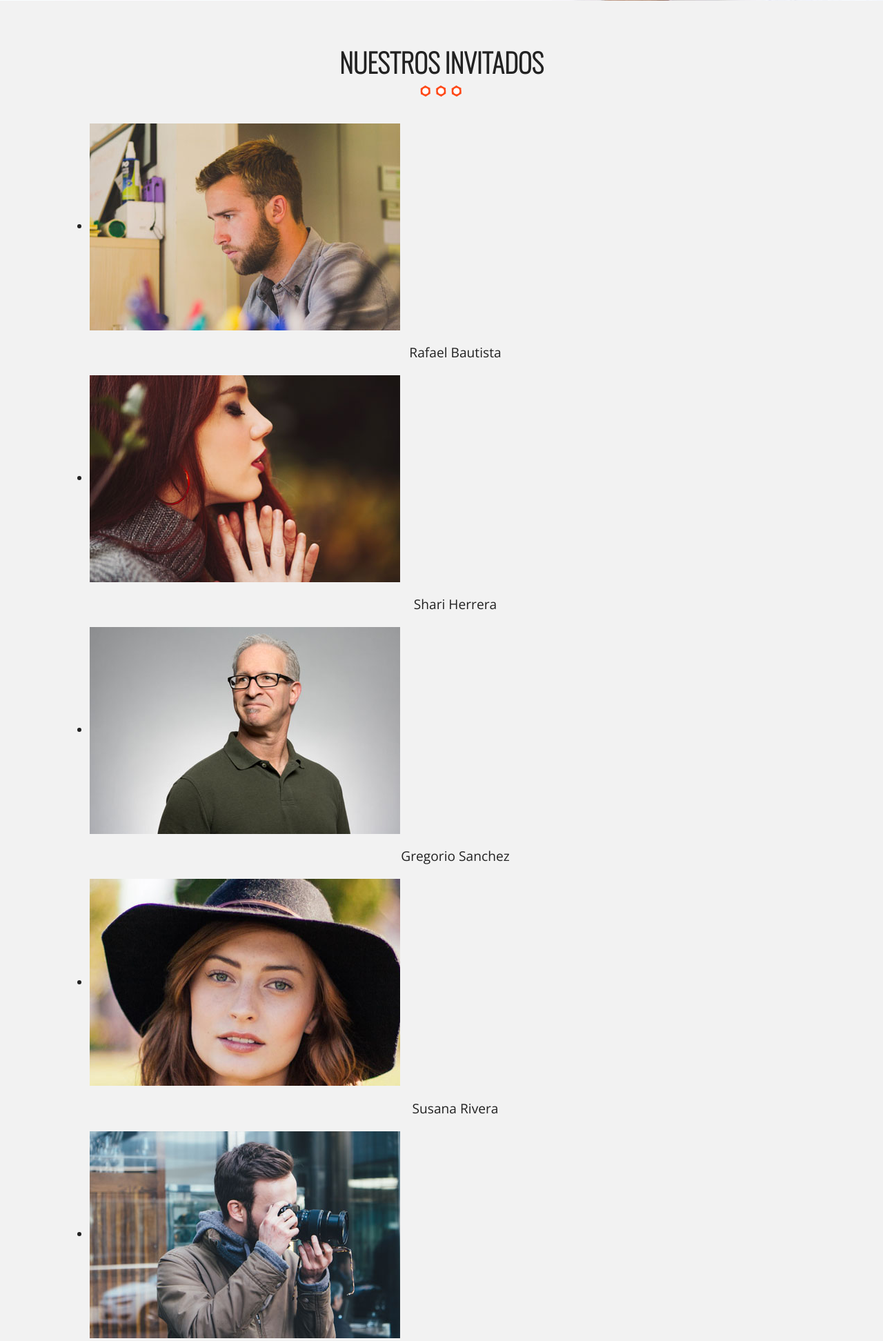
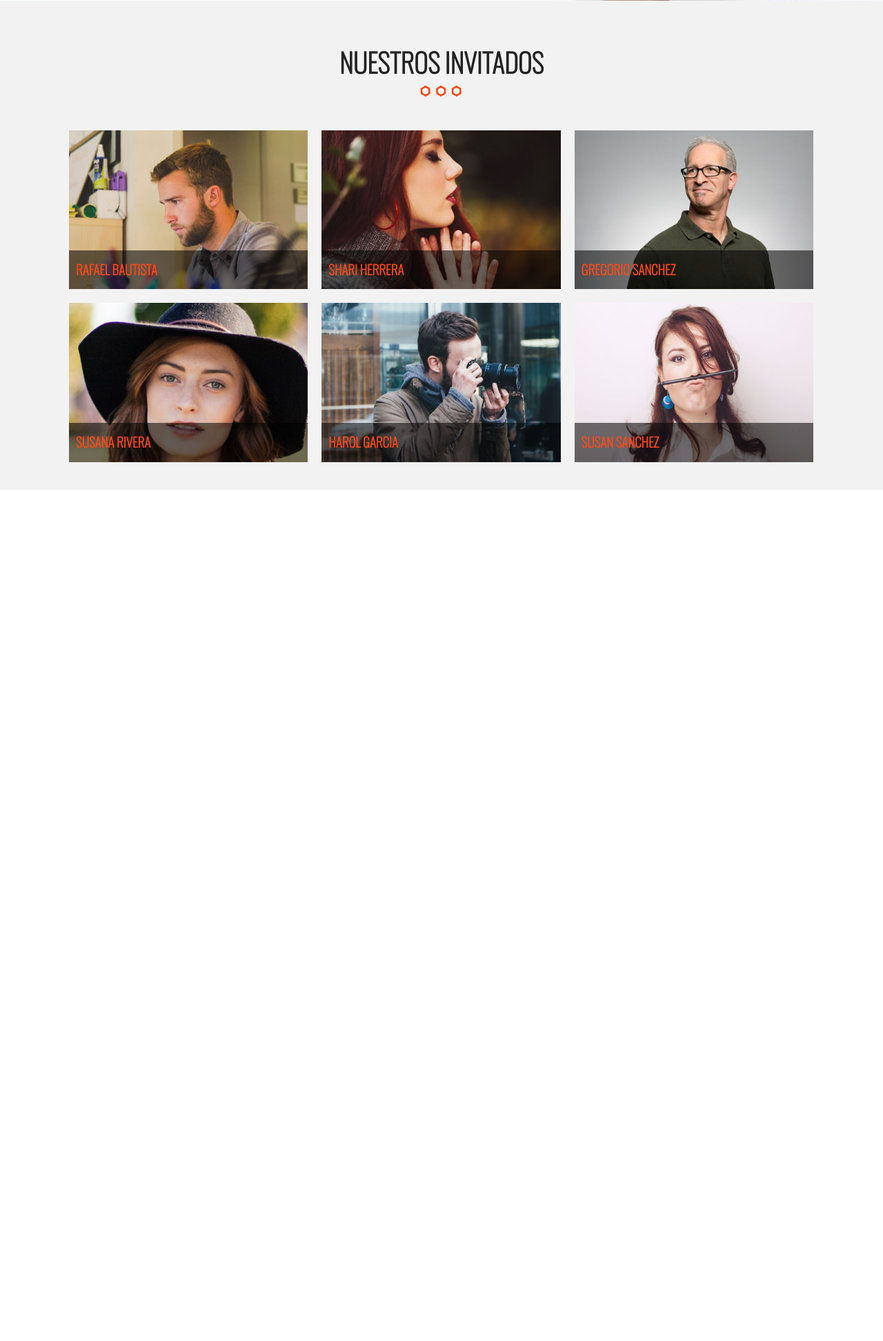
Before and after one commit to calapsu/proyecto_final, a PHP site: page / in a window 1280 px wide. Shown: the part 2285-4229 px from the top of the page at 69% size. After the commit the page ends 2995 px from the top, so only its background shows below. Run offline with PHP 8.4, Linux system fonts and the light colour scheme; grey boxes are pictures that could not be loaded.

Commit message:
Estilos para los presentadores

```diff
--- a/css/main.css
+++ b/css/main.css
@@ -185,6 +185,11 @@ h3 {
 
 .float-right {
   float: right;
+}
+ul {
+  list-style: none;
+  margin: 0;
+  padding: 0;
 }
 
 /* header */
@@ -449,6 +454,49 @@ h1.site-name {
 }
 /* /detalle evento */
 
+/* invitados */
+.guest-list li {
+  padding: 10px;
+  float: left;
+}
+
+@media (min-width: 480px) {
+  .guest-list li {
+    width: 50%;
+  }
+}
+
+@media (min-width: 768px) {
+  .guest-list li {
+    width: 33.3%;
+  }
+}
+
+.invited {
+  position: relative;
+  overflow: hidden;
+}
+
+.invited img {
+  max-width: 100%;
+}
+
+.invited p {
+  position: absolute;
+  bottom: 0;
+  left: 0;
+  padding: 15px 10px;
+  margin: 0;
+  background-color: rgba(0, 0, 0, 0.55);
+  width: 100%;
+  text-align: left;
+  font-family: "Oswald", sans-serif;
+  color: #fe4918;
+  font-weight: bold;
+  text-transform: uppercase;
+}
+/* /invitados */
+
 /* ==========================================================================
    Helper classes
    ========================================================================== */
```
